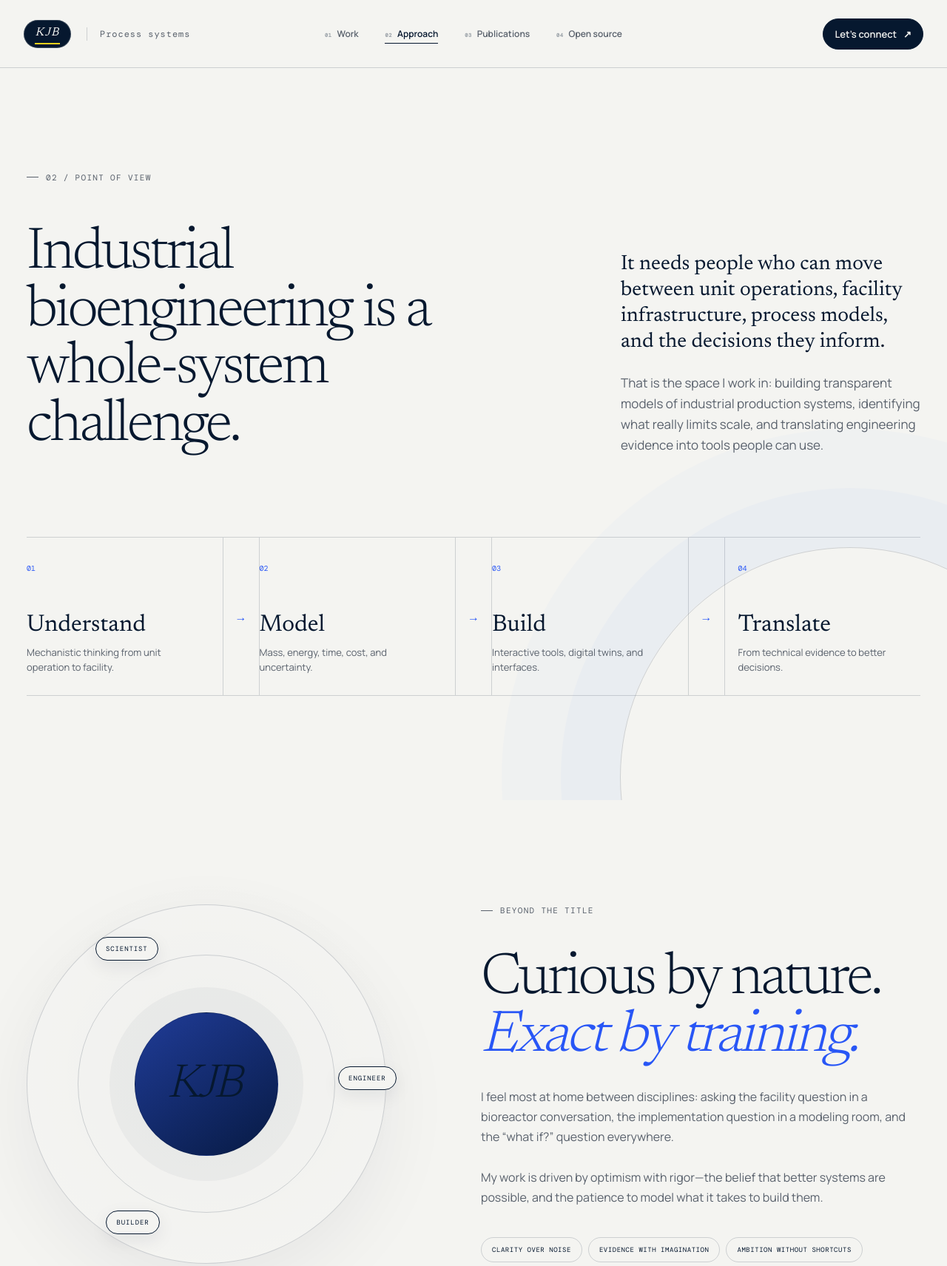
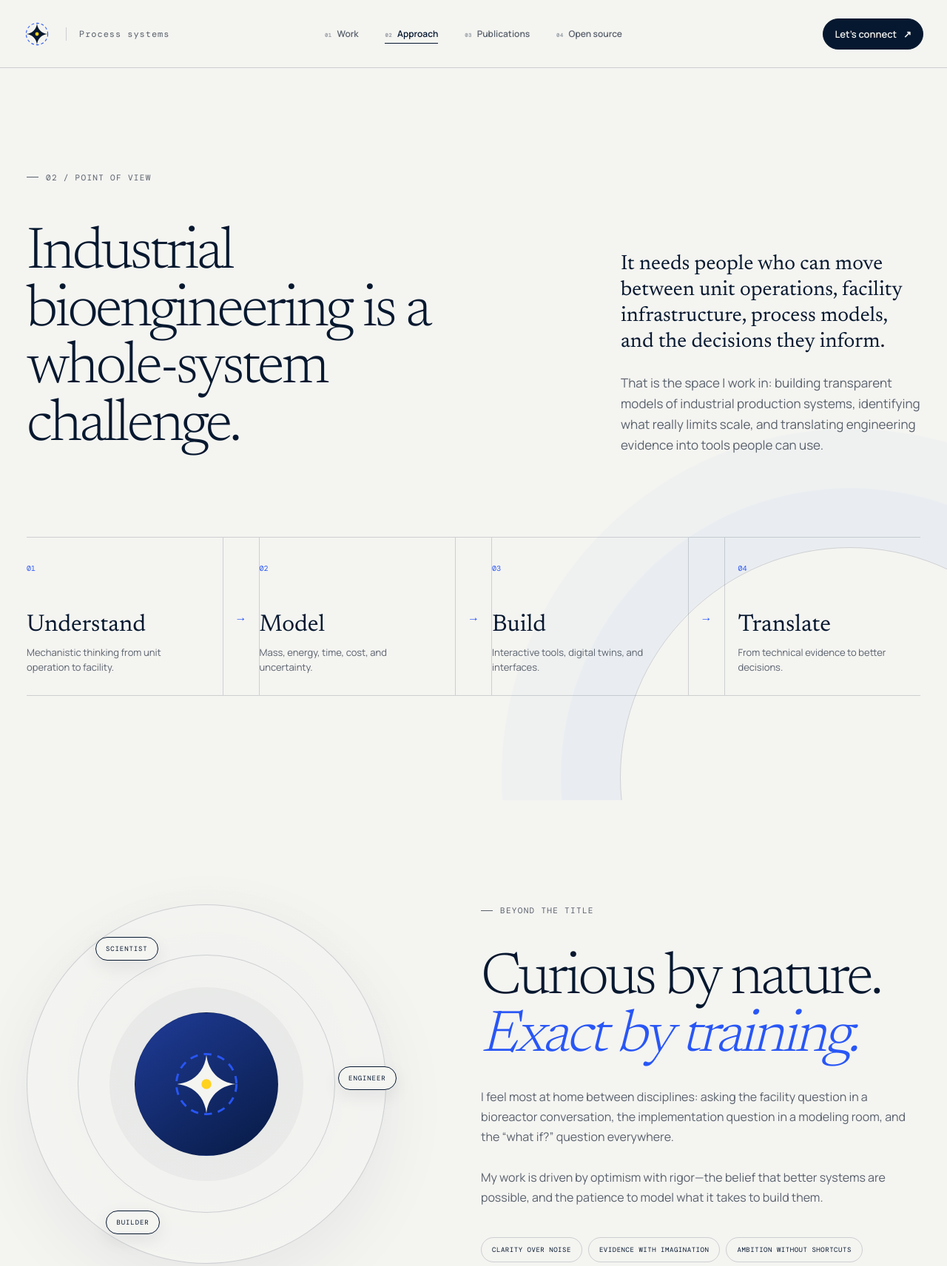
Before and after one commit to katharina-brenner/katharina-portfolio, a website built with Vite: page approach/index.html in a window 1280 px wide. Shown: the top 1712 px of the page at 74% size. Built offline with nearby package versions, Linux system fonts and the light colour scheme; a web font is replaced by a local one.

Commit message:
Introduce process star identity

```diff
--- a/approach/index.html
+++ b/approach/index.html
@@ -22,7 +22,7 @@
     <meta name="twitter:title" content="Industrial Bioengineering Approach | Katharina Julia Brenner" />
     <meta name="twitter:description" content="A whole-system approach connecting process models, facility infrastructure, digital tools, and engineering decisions." />
     <meta name="twitter:image" content="https://katharinabrenner.com/og-image.png" />
-    <link rel="icon" href="/favicon-kjb-v2.svg" type="image/svg+xml" />
+    <link rel="icon" href="/favicon-process-star.svg" type="image/svg+xml" />
     <link rel="apple-touch-icon" href="/apple-touch-icon.png" />
     <link rel="manifest" href="/site.webmanifest" />
     <link rel="preconnect" href="https://fonts.googleapis.com" />
@@ -78,7 +78,13 @@
       <section class="personal section-pad" aria-labelledby="personal-title">
         <div class="personal-orbit" aria-hidden="true">
           <span class="orbit-word orbit-word-one">scientist</span><span class="orbit-word orbit-word-two">engineer</span><span class="orbit-word orbit-word-three">builder</span>
-          <div class="personal-monogram">KJB</div>
+          <div class="personal-symbol">
+            <svg viewBox="0 0 48 48" focusable="false">
+              <circle class="wordmark-star-orbit" cx="24" cy="24" r="19.5" />
+              <path class="wordmark-star-shape" d="M24 5c1.2 10.7 8.3 17.8 19 19-10.7 1.2-17.8 8.3-19 19-1.2-10.7-8.3-17.8-19-19 10.7-1.2 17.8-8.3 19-19Z" />
+              <circle class="wordmark-star-core" cx="24" cy="24" r="3.2" />
+            </svg>
+          </div>
         </div>
         <div class="personal-copy">
           <div class="section-index reveal">Beyond the title</div>
--- a/src/page.js
+++ b/src/page.js
@@ -27,7 +27,13 @@ const mobileNavigation = [
 document.querySelector("[data-shell-header]").outerHTML = `
   <header class="site-header" data-header>
     <a class="wordmark" href="/" aria-label="Katharina Julia Brenner, home">
-      <span class="wordmark-mark" aria-hidden="true"><span>KJB</span></span>
+      <span class="wordmark-symbol" aria-hidden="true">
+        <svg viewBox="0 0 48 48" focusable="false">
+          <circle class="wordmark-star-orbit" cx="24" cy="24" r="19.5" />
+          <path class="wordmark-star-shape" d="M24 5c1.2 10.7 8.3 17.8 19 19-10.7 1.2-17.8 8.3-19 19-1.2-10.7-8.3-17.8-19-19 10.7-1.2 17.8-8.3 19-19Z" />
+          <circle class="wordmark-star-core" cx="24" cy="24" r="3.2" />
+        </svg>
+      </span>
       <span class="wordmark-role">Process systems</span>
     </a>
     <nav class="desktop-nav" aria-label="Main navigation">${navigation}</nav>
--- a/src/styles.css
+++ b/src/styles.css
@@ -100,33 +100,39 @@ h3 {
   letter-spacing: 0.16em;
 }
 
-.wordmark-mark {
-  position: relative;
-  display: grid;
-  width: 62px;
+.wordmark-symbol {
+  display: block;
+  flex: 0 0 auto;
+  width: 36px;
   height: 36px;
-  color: var(--paper);
-  border-radius: 20px;
-  background: var(--ink);
-  place-items: center;
-  font-family: var(--serif);
-  font-size: 16px;
-  font-style: italic;
-  letter-spacing: 0.07em;
-}
-
-.wordmark-mark::after {
-  position: absolute;
-  right: 15px;
-  bottom: 5px;
-  left: 15px;
-  height: 2px;
-  background: var(--signal);
-  content: "";
-}
-
-.wordmark-mark > span {
-  transform: translateY(-2px);
+  color: var(--ink);
+  transition: transform 420ms var(--ease-out);
+}
+
+.wordmark:hover .wordmark-symbol {
+  transform: rotate(12deg);
+}
+
+.wordmark-symbol svg {
+  display: block;
+  width: 100%;
+  height: 100%;
+  overflow: visible;
+}
+
+.wordmark-star-orbit {
+  fill: none;
+  stroke: var(--coral);
+  stroke-width: 1.4;
+  stroke-dasharray: 5 4;
+}
+
+.wordmark-star-shape {
+  fill: currentColor;
+}
+
+.wordmark-star-core {
+  fill: var(--signal);
 }
 
 .desktop-nav {
@@ -1223,17 +1229,22 @@ h3 {
   background: linear-gradient(145deg, #203c98, #071a43);
 }
 
-.personal-monogram {
+.personal-symbol {
   position: absolute;
   z-index: 2;
   top: 50%;
   left: 50%;
-  font-family: var(--serif);
-  font-size: 64px;
-  font-style: italic;
-  font-weight: 300;
-  letter-spacing: -0.055em;
-  transform: translate(-54%, -47%);
+  width: 100px;
+  height: 100px;
+  color: var(--paper);
+  transform: translate(-50%, -50%);
+}
+
+.personal-symbol svg {
+  display: block;
+  width: 100%;
+  height: 100%;
+  overflow: visible;
 }
 
 .orbit-word {
@@ -1863,10 +1874,9 @@ button:focus-visible {
   gap: 11px;
 }
 
-.wordmark-mark {
-  width: 64px;
-  height: 38px;
-  box-shadow: inset 0 0 0 1px rgba(244, 244, 241, 0.2);
+.wordmark-symbol {
+  width: 36px;
+  height: 36px;
 }
 
 .wordmark-role {
@@ -2757,9 +2767,8 @@ button:focus-visible {
     backdrop-filter: none;
   }
 
-  body.menu-open .wordmark-mark {
-    color: var(--ink);
-    background: var(--paper);
+  body.menu-open .wordmark-symbol {
+    color: var(--paper);
   }
 
   body.menu-open .menu-toggle {
```
Also changed, not shown: contact/index.html (+1 -1 lines), index.html (+15 -3 lines), open-source/index.html (+1 -1 lines), public/404.html (+1 -1 lines), publications/index.html (+1 -1 lines), work/index.html (+1 -1 lines), public/apple-touch-icon.png, public/favicon-process-star.svg (added), public/process-star.svg (added), public/site.webmanifest.
